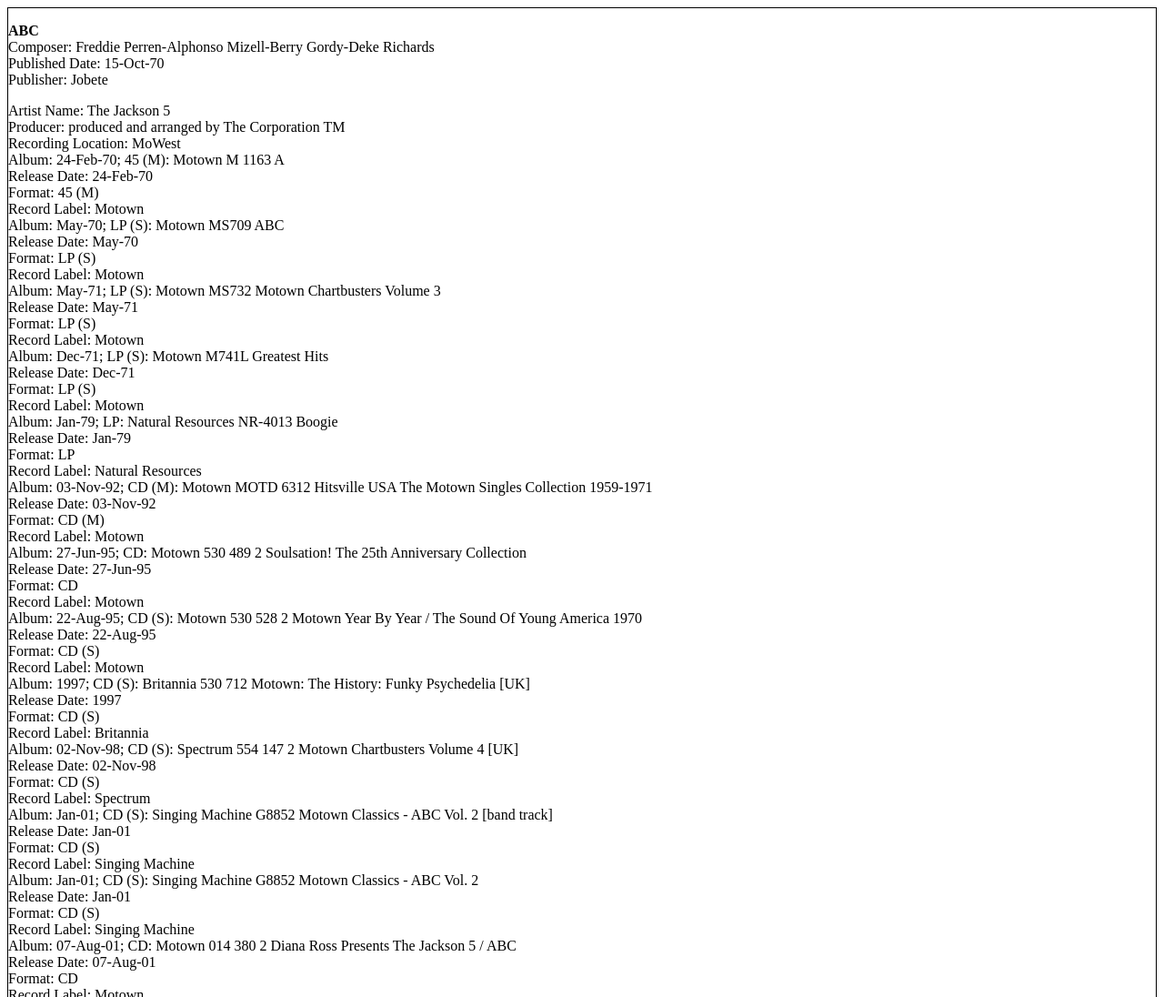
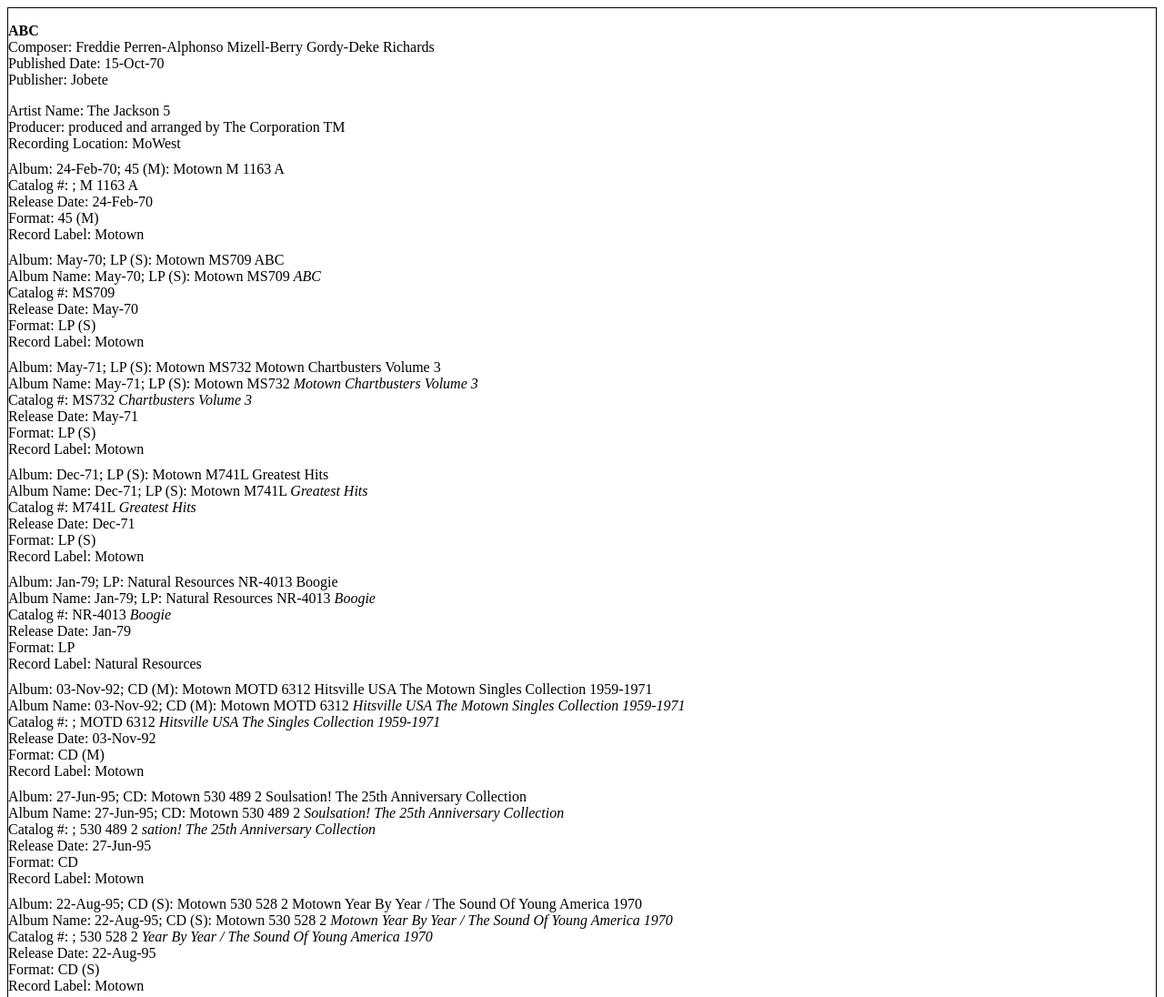
Before and after one commit to jacobsilver2/mototwnHTML, a website: page motown_a.html in a window 1280 px wide. Shown: the top 1096 px of the page at 91% size. Drawn offline with Linux system fonts and the light colour scheme.

Commit message:
successfully added album class around each album

```diff
--- a/script.js
+++ b/script.js
@@ -4,7 +4,7 @@
   const dateRegExpAlbum = /([0-9]{2}-(Jan|Feb|Mar|Apr|May|Jun|Jul|Aug|Sep|Oct|Nov|Dec)-[0-9]{2})|((Jan|Feb|Mar|Apr|May|Jun|Jul|Aug|Sep|Oct|Nov|Dec)-[0-9]{2};)|[0-9]{4};/g;
   const dateRegExpExact = /([0-9]{2}-(Jan|Feb|Mar|Apr|May|Jun|Jul|Aug|Sep|Oct|Nov|Dec)-[0-9]{2};)|((Jan|Feb|Mar|Apr|May|Jun|Jul|Aug|Sep|Oct|Nov|Dec)-[0-9]{2};)|[0-9]{4};|(\[pressing date unknown\])/g;
   const formatRegExp = /(CD|LP|45|MP3)(?: )?(?:\((S|M)\))?:/g;
-  const recordLabelRegExp = /Motown|Tamla|Hip-O Select|Flapjack Records Digital Release|Reader's Digest|Brunswick|Soul|Ric Tic|Rare Earth|UMC Digital Release|BMG Victor|Britannia|Spectrum|Gordy|Singing Machine|Sound Of America|Check Mate|Workshop|Real Gone Music|Columbia|End|United Artists|Collectables CD|Golden World|Debutante|Kent|Wingate|DPSM|Shout|Soulmusic|Ace|Stephanye|Checker|Anna|YAN|V\.I\.P\.|Big Break|Sounds Superb|Rhino|Chess|Black Forum|Polydor|Disques Flèche|Edsel|Light In The Attic|Maltese|Ridge|Volkano|Yesteryear|Fresh Sounds|MoJazz|Natural Resources|Discover America|Chisa|JerryO|ABC|MFP|Harvey|Power|Polygram Special Markets|Stateside|BGO/g;
+  const recordLabelRegExp = /Motown|Tamla|Hip-O Select|Flapjack Records Digital Release|Reader's Digest|Brunswick|Soul|Ric Tic|Rare Earth|UMC Digital Release|BMG Victor|Britannia|Spectrum|Gordy|Singing Machine|Sound Of America|Check Mate|Workshop|Real Gone Music|Columbia|End|United Artists|Collectables CD|Golden World|Debutante|Kent|Wingate|DPSM|Shout|Soulmusic|Ace|Stephanye|Checker|Anna|YAN|V\.I\.P\.|Big Break|Sounds Superb|Rhino|Chess|Black Forum|Polydor|Disques Flèche|Edsel|Light In The Attic|Maltese|Ridge|Volkano|Yesteryear|Fresh Sounds|MoJazz|Marton|Natural Resources|Discover America|Chisa|JerryO|ABC|MFP|Harvey|Power|Polygram Special Markets|Stateside|BGO/g;
   // add title class around title, then replace the b tag with a div(this part didn't really work well)
   $("div p:first-child b").addClass("title");
   // const originalTitleElement = $("div p:first-child b");
@@ -148,6 +148,8 @@
     recordingInfoTextArry.shift();
     const artistName = obj.firstChild.innerText.split(";")[0];
     const artistAlbums = obj.lastChild;
+    // $(artistAlbums).wrapAll('<div class="album" />')
+    let artistAlbumsHTML = artistAlbums.innerHTML;
     let artistAlbumsText = artistAlbums.innerText;
     $(artistAlbums).remove();
 
@@ -161,27 +163,82 @@
           currentIndex + 1
         );
 
+        //get the same values for innerHTML
+        const currentIndexHTML = artistAlbumsHTML.indexOf(date, 0);
+        const nextIndexHTML = artistAlbumsHTML.indexOf(
+          artistAlbumsDateMatch[i + 1],
+          currentIndex + 1
+        );
+
         let albumInfo;
+        let wrapper;
         if (nextIndex != -1) {
           albumInfo = artistAlbumsText.slice(currentIndex, nextIndex);
+          wrapper = document.createElement("div");
+          // wrapper.innerText = albumInfo;
+          $(wrapper).addClass("album");
+          // console.log(wrapper);
         } else {
           albumInfo = artistAlbumsText.slice(currentIndex);
+          wrapper = document.createElement("div");
+          $(wrapper).addClass("album");
+          // wrapper.innerText = albumInfo;
+          // console.log(wrapper);
         }
+
+        // get the same values for innerHTML
+        let albumInfoHTML;
+        if (nextIndexHTML != -1) {
+          albumInfoHTML = artistAlbumsHTML.slice(
+            currentIndexHTML,
+            nextIndexHTML
+          );
+        } else {
+          albumInfoHTML = artistAlbumsHTML.slice(currentIndexHTML);
+        }
+
         albumInfo &&
-          $(obj).append(`<div class="album-info">Album: ${albumInfo}</div>`);
+          $(wrapper).append(
+            `<div class="album-info">Album: ${albumInfo}</div>`
+          );
+
+        // album name
+        const albumName = albumInfoHTML
+          .substring(
+            albumInfoHTML.lastIndexOf("<i>") + 1,
+            albumInfoHTML.lastIndexOf("</i>")
+          )
+          .replace("i>", "");
+        albumName &&
+          $(wrapper).append(
+            `<div class="album-name">Album Name: ${albumName}</div>`
+          );
+        // catalog #
+
+        const catNum = albumInfoHTML
+          .replace(dateRegExpAlbum, "")
+          // .replace("; ", "")
+          .replace(formatRegExp, "")
+          .replace(recordLabelRegExp, "")
+          .replace(/<i>.*<\/i>/, "");
+        catNum &&
+          $(wrapper).append(
+            `<div class="album-catalog-number">Catalog #: ${catNum}</div>`
+          );
         //album date
         const releaseDate = albumInfo.match(dateRegExpAlbum);
         releaseDate &&
-          $(obj).append(
+          $(wrapper).append(
             `<div class="album-release-date">Release Date: ${releaseDate[0].replace(
               ";",
               ""
             )}</div>`
           );
+
         //format
         const formatType = albumInfo.match(formatRegExp);
         formatType &&
-          $(obj).append(
+          $(wrapper).append(
             `<div class="album-format">Format: ${formatType[0].replace(
               ":",
               ""
@@ -189,12 +246,14 @@
           );
         //record label
         const recordLabel = albumInfo.match(recordLabelRegExp);
-        console.log(recordLabel);
         recordLabel &&
-          $(obj).append(
-            `<div class="album-record-label">Record Label: ${recordLabel[0]}</div>`
-          );
+          $(wrapper)
+            .last()
+            .append(
+              `<div class="album-record-label">Record Label: ${recordLabel[0]}</div>`
+            );
         artistAlbumsText = artistAlbumsText.slice(nextIndex);
+        $(obj).append(wrapper);
       });
 
     $(artistAndRecordingInfo).remove();
--- a/style.css
+++ b/style.css
@@ -4,3 +4,12 @@
 .title {
   font-weight: bold;
 }
+
+.artist {
+  margin-bottom: 10px;
+}
+
+.album {
+  margin-top: 10px;
+  margin-bottom: 10px;
+}
```
